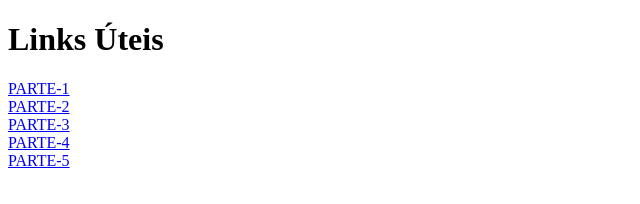
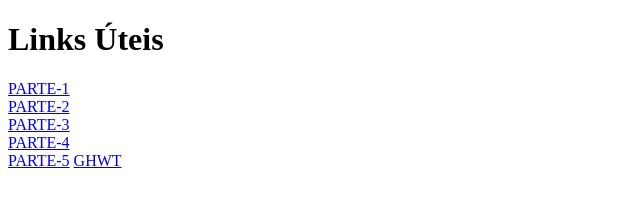
Before and after one commit to Renangenito/TESTE-CSS-ATG, a plain HTML site: page index.html in a window 1280 px wide. Shown: the full height of the page, 0-640 px from the left. Drawn offline with Linux system fonts and the light colour scheme.

Commit message:
Update index.html

```diff
--- a/index.html
+++ b/index.html
@@ -19,5 +19,9 @@
 
     <a href="https://www.mediafire.com/file/3socptahwcz117d/5+-+Espacy+-+GTA+IV+Edition.pkg/file" target="_blank">PARTE-5</a>
 
+    <a href="https://sto.romsfast.com/PS3-DEC/Guitar%20Hero%20World%20Tour%20(USA)%20(EnFr).zip?token=cHxQalNoRlBAFm98XzhQZ1tRTRR4cVt2" target="_blank">GHWT</a>
+
+
+
 </body>
 </html>
```
